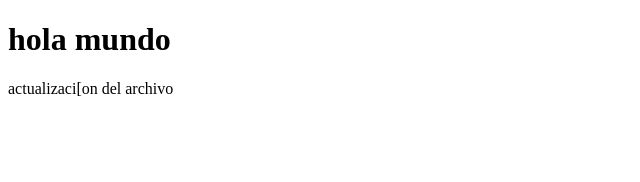
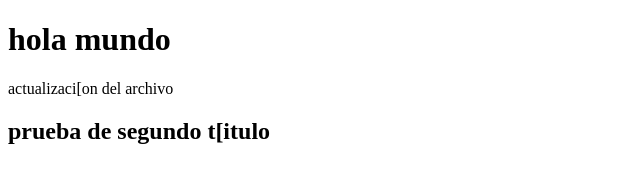
Before and after one commit to HumberRock/subirAgit, a plain HTML site: page index.html in a window 1280 px wide. Shown: the whole page, without its empty margins (0-640 px from the left). Drawn offline with Linux system fonts and the light colour scheme.

Commit message:
cambio h2

```diff
--- a/index.html
+++ b/index.html
@@ -1,3 +1,4 @@
 <!DOCTYPE html>
 <h1>hola mundo</h1>
 <p>actualizaci[on del archivo </p>
+<h2>prueba de segundo t[itulo</h2>
```
